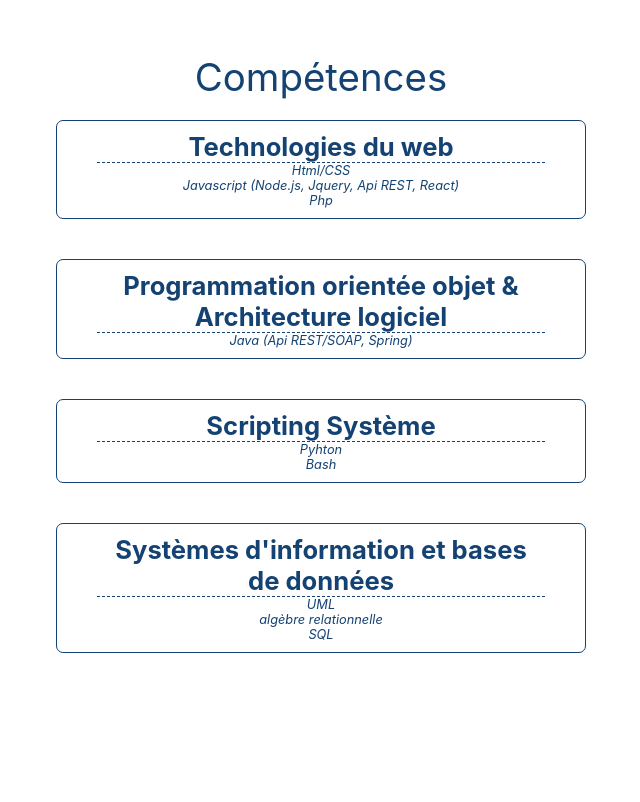
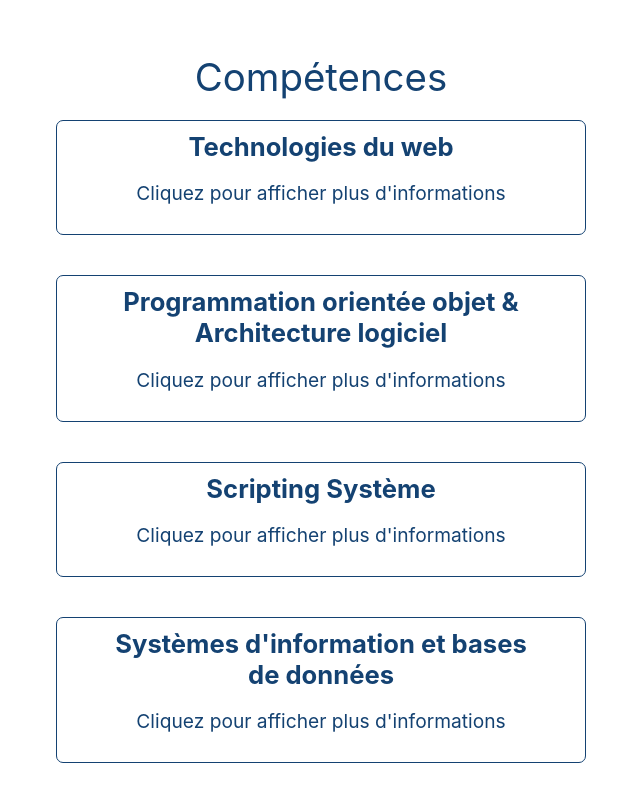
Before and after one commit to Mat-gif/Mat-gif.github.io, a React (Create React App) app: page / in a window 1280 px wide. Shown: the part 2700-3502 px from the top of the page, without its empty margins (319-959 px from the left). Built offline with nearby package versions, Linux system fonts and the light colour scheme.

Commit message:
ajout des divs intereactives

```diff
--- a/src/Data.js
+++ b/src/Data.js
@@ -1,8 +1,8 @@
 import { FontAwesomeIcon } from "@fortawesome/react-fontawesome";
 import { faLinkedin, faGithub  } from "@fortawesome/free-brands-svg-icons";
 import { faBriefcase, faCalendarDays, faEnvelope, faLocationDot, faPhone  } from "@fortawesome/free-solid-svg-icons";
-import { useEffect, useRef  } from "react"
-import { onLoad, slideIn, onEnter, onLeave } from './Effet';
+import { useState   } from "react"
+import {onEnter, onLeave } from './Effet';
 
 
 function DisplayTitre(props) {
@@ -69,7 +69,7 @@ const formations = [
       <div id="box1" className="box" onMouseEnter={onEnter} onMouseLeave={onLeave} >
           Formations
             {props.map((prop, index) => (
-              <div className="my-container small miniBox" key={index}>
+              <div className="my-container small miniBox" key={index} >
                 <div className="diploma-title bold"><a href={prop.url}> {prop.title} </a></div>
                 <div className="diploma-speciality">{prop.speciality}</div>
                 <div className="diploma-period"><FontAwesomeIcon icon={faCalendarDays} />  {prop.period}</div>
@@ -125,18 +125,22 @@ const formations = [
 
   const skills = [
     {
+        id: "skill1",
         name: "Technologies du web",
         specialities:["Html/CSS", "Javascript (Node.js, Jquery, Api REST, React)","Php"]
     },
     {
+        id: "skill2",
         name: "Programmation orientée objet & Architecture logiciel",
         specialities:["Java (Api REST/SOAP, Spring)"]
     },
     {
+        id: "skill3",
         name: "Scripting Système",
         specialities:["Pyhton","Bash"]
     },
     {
+        id: "skill4",
         name: "Systèmes d'information et bases de données",
         specialities:["UML","algèbre relationnelle","SQL"]
     }
@@ -145,21 +149,46 @@ const formations = [
 
 
   function DisplaySkills(props) {
+
+   const [selectedDiv, setSelectedDiv] = useState(null);
+   const [isVisible, setIsVisible] = useState(false);
+
+   const handleDivClick = (divId) => {
+    if(divId === selectedDiv){
+      console.log("if")
+      setIsVisible(!isVisible);
+    } else {
+      console.log("else")
+      setSelectedDiv(divId);
+      setIsVisible(true);
+    }
+  }
+
     return (
-      <div id="box2" className="box"  onMouseEnter={onEnter} onMouseLeave={onLeave} >
+      <div id="box2" className="box"  onMouseEnter={onEnter} onMouseLeave={onLeave}>
           Compétences
          {props.map((prop, index) => (
-              <div className="my-container small miniBox" key={index}>
+
+              <div  className="my-container small miniBox"
+                    key={`${prop.id}-${index}`}
+                    onClick={() =>  handleDivClick(prop.id)}>
+
                 <div className="skill-name bold">{prop.name}</div>
-                {prop.hasOwnProperty('specialities') && <div className="verySmall italic dotLine">
+
+
+                <p>Cliquez pour afficher plus d'informations</p>
+
+                {selectedDiv === prop.id && isVisible   &&  <div className="verySmall italic dotLine">
+
                 {prop.hasOwnProperty('specialities') && (
-                prop.specialities.map((speciality, index) => (
-                    <div className="skill-speciality" >{speciality}</div>
-                )))}
-              </div>}
+                  prop.specialities.map((speciality, index2) => (
+                    <div className="skill-speciality" key={`${prop.id}-${index2}`} >{speciality}</div>
+                  ))
+                )}
+              </div>
+              }
               </div>
             ))}
-
       </div>
     )}
 
```
